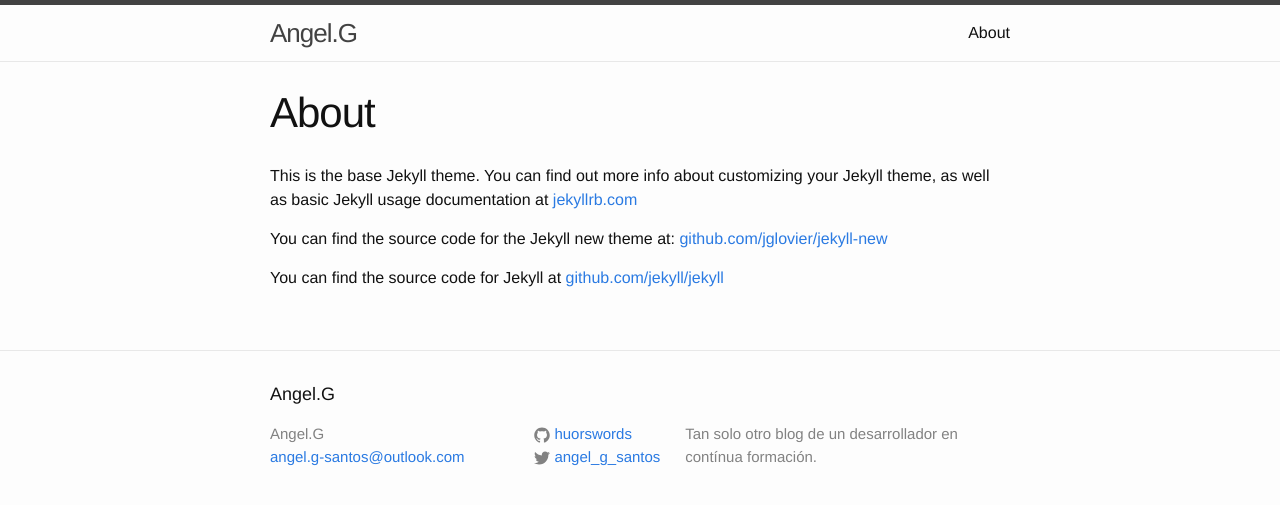
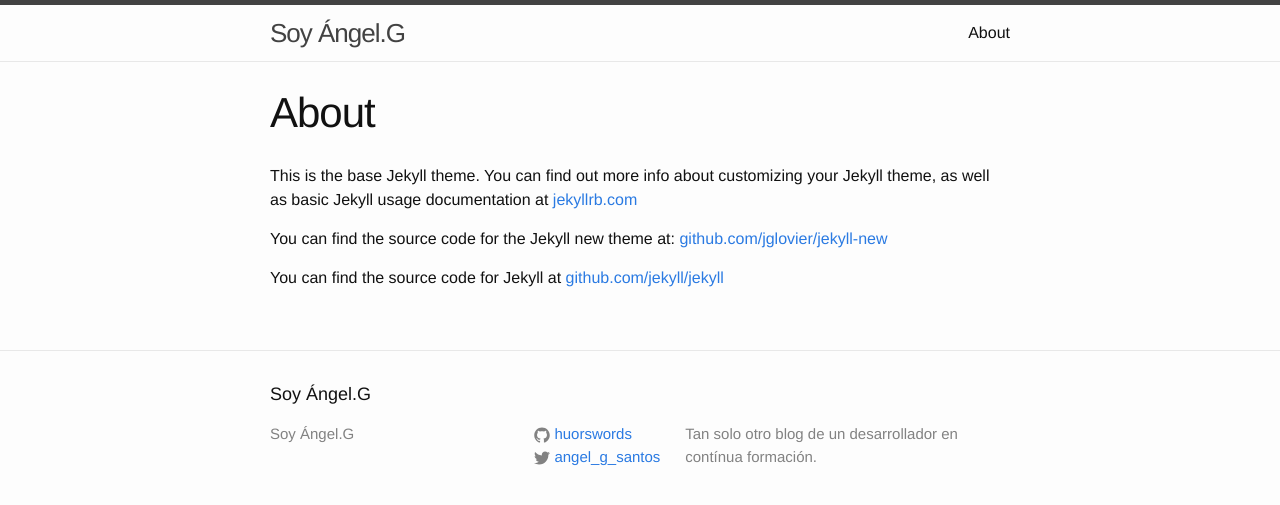
Before and after one commit to huorswords/huorswords.github.io, a Jekyll site: the page built from about.md, in a window 1280 px wide. Shown: the top 505 px of the page. Built offline with Jekyll 4.4.1, drawn with Linux system fonts in a browser that asks for light colours.

Commit message:
Removes email address and changes Blog Title.

```diff
--- a/_config.yml
+++ b/_config.yml
@@ -1,6 +1,6 @@
 # Site settings
-title: Angel.G
-email: angel.g-santos@outlook.com
+title: Soy Ángel.G
+email:
 description: > # this means to ignore newlines until "baseurl:"
   Tan solo otro blog de un desarrollador en contínua formación.
 baseurl: "" # the subpath of your site, e.g. /blog/
```
